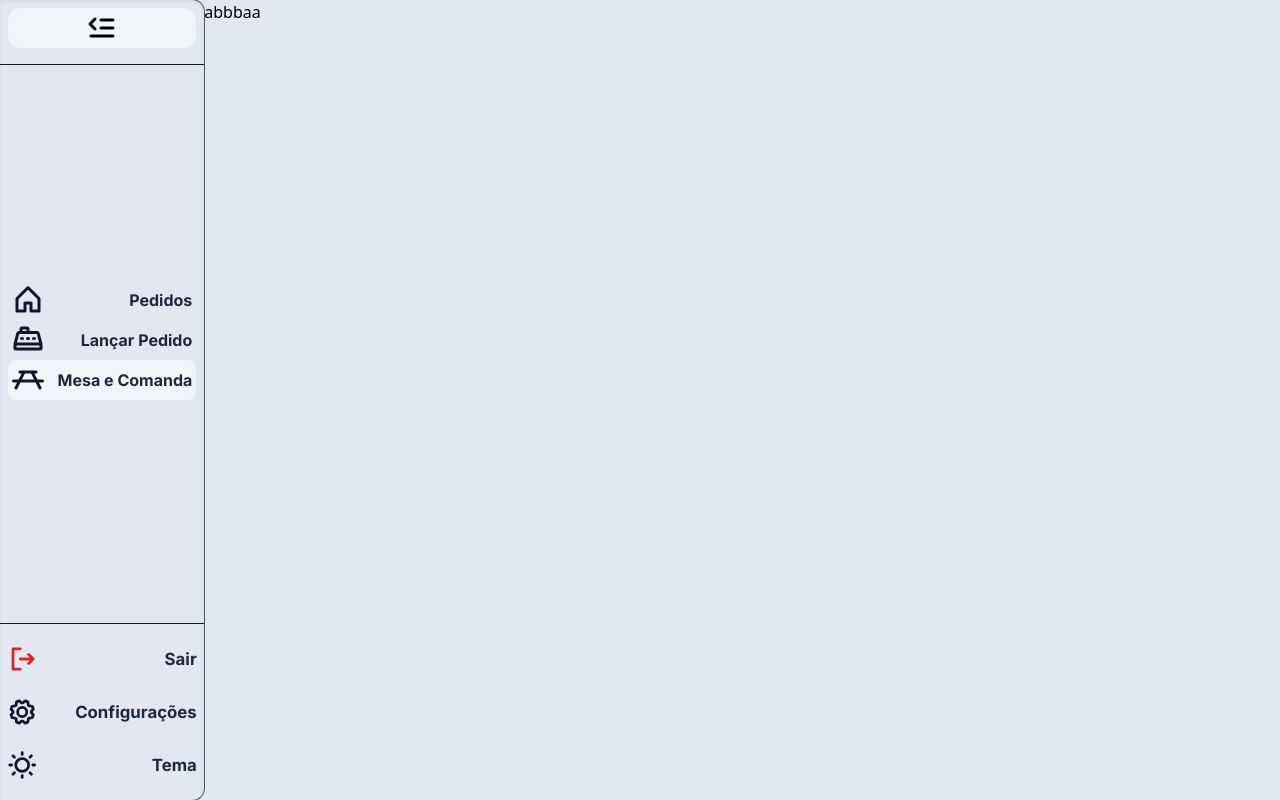
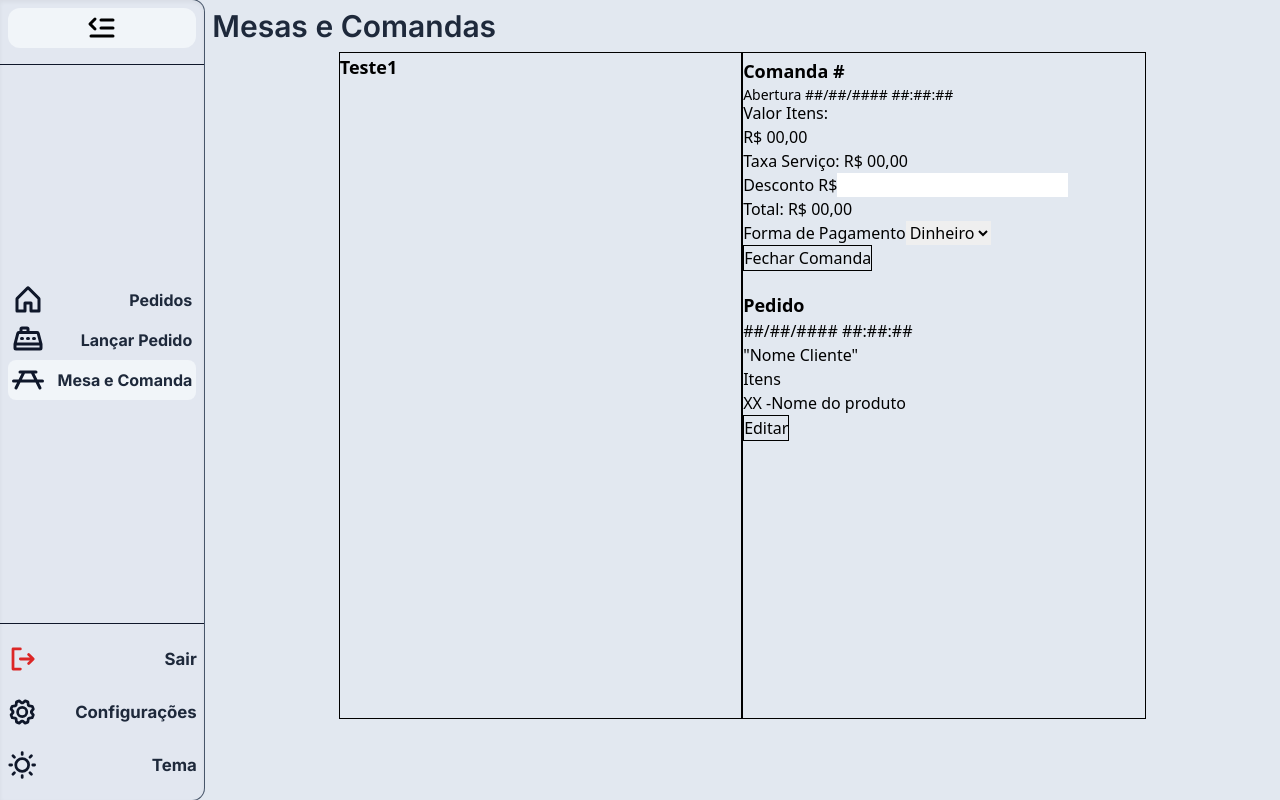
Before and after one commit to Fabricio-Weber/ugoow-test-Fabricio, a React (Vite) app: page /dashboard/mesas in a window 1280 px wide. Built offline with nearby package versions, Linux system fonts and the light colour scheme.

Commit message:
estrutura e Paginação inicial comandas e pedidos

```diff
--- a/src/pages/mesas.jsx
+++ b/src/pages/mesas.jsx
@@ -1,5 +1,87 @@
+import { RadioButton } from "@phosphor-icons/react/dist/ssr";
+import { Input } from "postcss";
+
 export function Mesas() {
   return (
-    <h1>abbbaa</h1>
+    <div className=" w-full h-full">
+      <div>
+        <div className="flex w-full m-2">
+          <h1 className="text-3xl font-inter text-slate-800 font-semibold">Mesas e Comandas</h1>
+        </div>
+      </div>
+
+
+      <div className="flex m-auto columns-2 h-5/6 w-3/4">
+          <div className="w-1/2 border border-solid border-black">
+            <div>
+              <h4 className="font-bold text-lg">Teste1</h4>
+            </div>
+
+          </div>
+
+          <div className="w-1/2 border border-solid border-black">
+            <div className="w-full h-10 mt-1">
+              <h4 className="font-bold text-lg">Comanda #</h4>
+              <p className="text-sm mb-1">Abertura ##/##/#### ##:##:##</p>
+            </div>
+
+            <div className="w-full h-1/2 mt-1">
+              <div>
+                <p>Valor Itens:</p>
+                <p>R$ 00,00</p>
+                <p>Taxa Serviço: R$ 00,00</p>
+              </div>
+
+              <div>
+                <label>Desconto R$
+                  <input/>
+                </label>
+              </div>
+
+                <div>
+                  <p>Total: R$ 00,00</p>
+                  <label>Forma de Pagamento</label>
+                    <select>
+                      <option>Dinheiro</option>
+                      <option>Credito</option>
+                      <option>Débito</option>
+                      <option>PIX</option>
+                    </select>
+                </div>
+
+                <div>
+                  <button className="border border-solid border-black">Fechar Comanda</button>
+                </div>
+
+                <div>
+                  <h4 className="font-bold text-lg mt-5">Pedido</h4>
+                </div>
+
+                <div>
+                  <ul>
+                    <div>
+                      <p>##/##/#### ##:##:##</p>
+                      <p>"Nome Cliente"</p>
+                      <p>Itens</p>
+                    </div>
+                    <span>
+                      <li>
+                        <span>
+                          XX -
+                          <span>
+                             Nome do produto
+                          </span>
+                        </span>
+                      </li>
+                      <button className="border border-solid border-black">Editar</button>
+                    </span>
+                  </ul>
+                </div>
+            </div>
+          </div>
+      </div>
+
+    </div>
+
   )
 }
```
